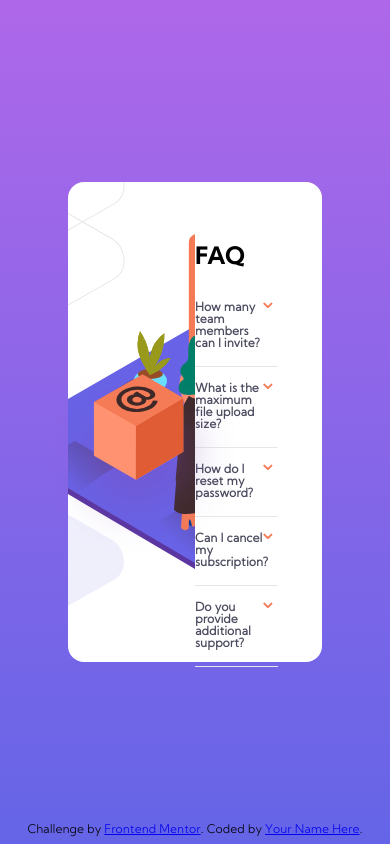
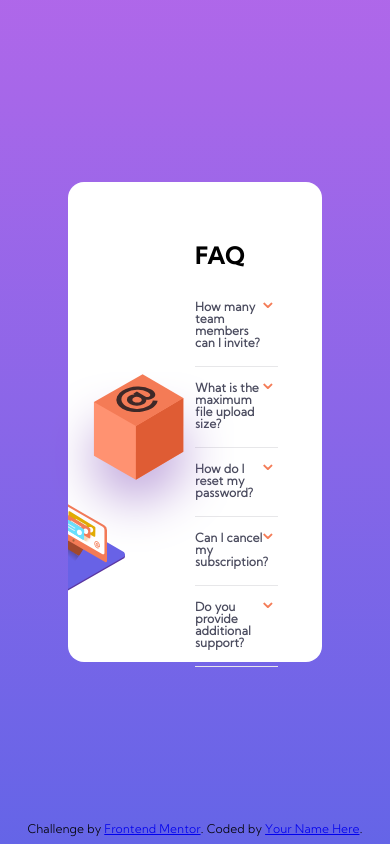
Before and after one commit to Nsikak1/faq-accordion-card-main, a website: page index.html in a window 390 px wide. Drawn offline with Linux system fonts and the light colour scheme.

Commit message:
background responsive

```diff
--- a/css/styles.css
+++ b/css/styles.css
@@ -42,6 +42,7 @@ body {
 .image_sidebar {
   background: url("../images/bg-pattern-desktop.svg") no-repeat,
     url("../images/illustration-woman-online-desktop.svg") no-repeat;
+  background-size: contain, contain;
   background-position: right 70px bottom -170px, left -70px bottom 70px;
   display: flex;
   justify-content: center;
```
Also changed, not shown: index.html (+0 -4 lines).
